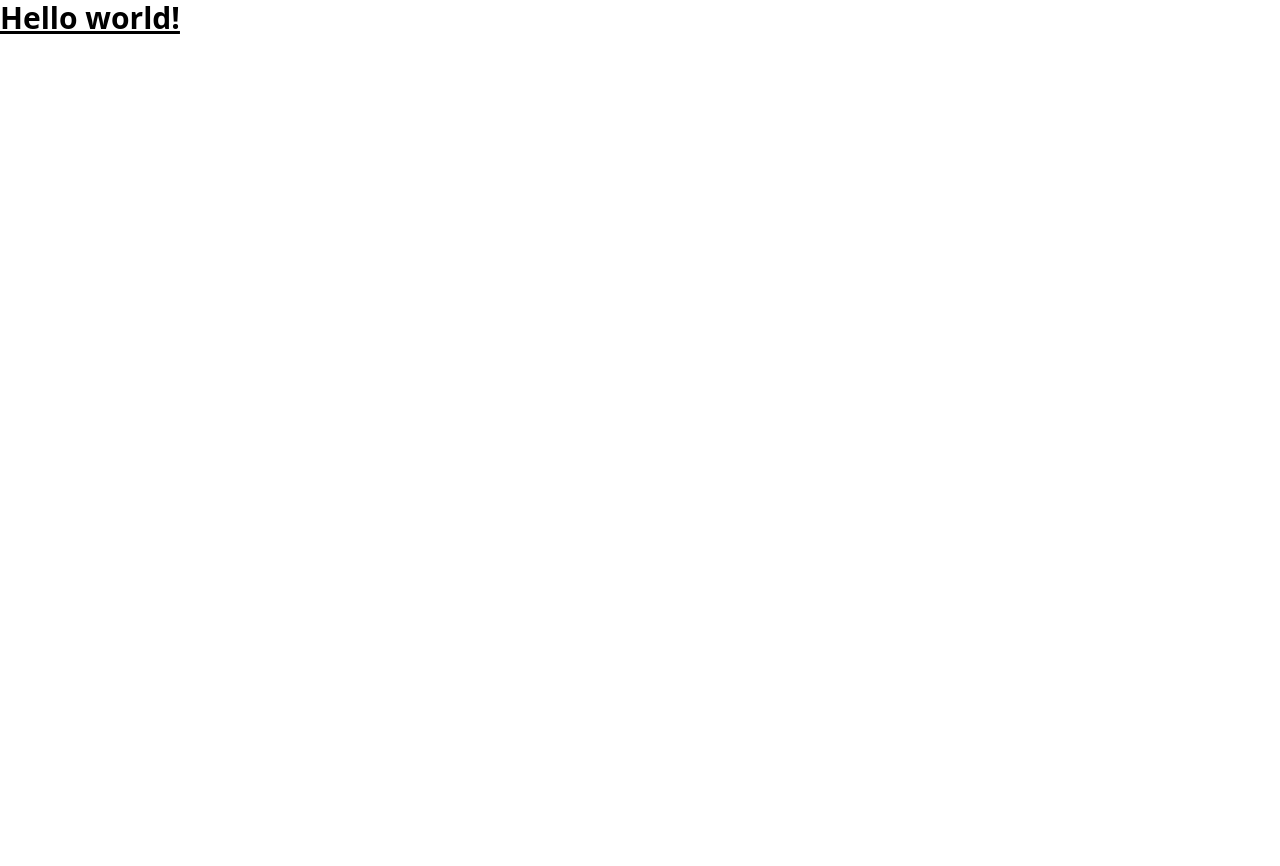
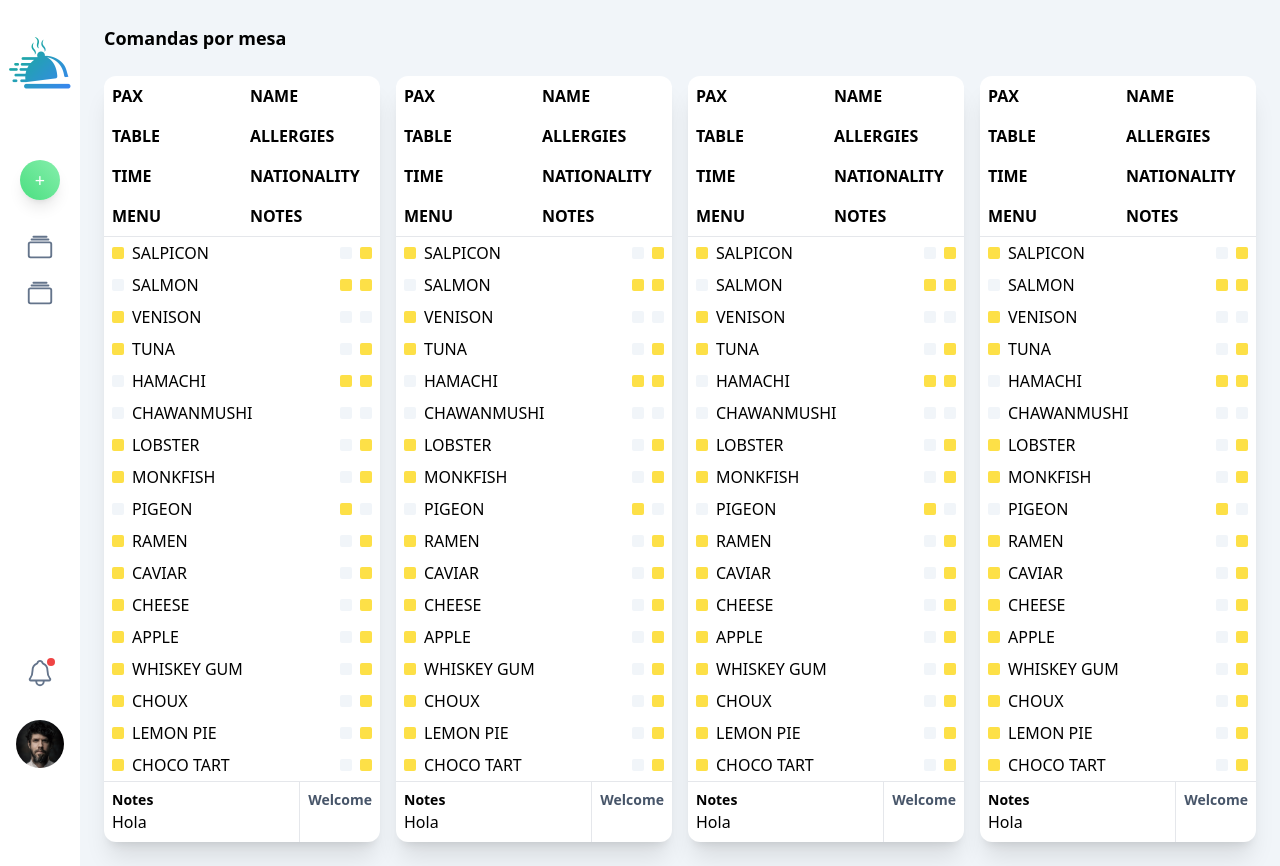
Before and after one commit to gorkavillara/my-chef, a Next.js app: page / in a window 1280 px wide. Before the commit the page ends 800 px from the top, so only its background shows below. Built offline with nearby package versions, Linux system fonts and the light colour scheme.

Commit message:
Admin - Todo junto en el index

```diff
--- a/pages/admin/components/Avatar.tsx
+++ b/pages/admin/components/Avatar.tsx
@@ -1,4 +1,5 @@
 import React from "react";
+import Image from "next/image"
 
 type AvatarProps = {
   image: string;
@@ -7,7 +8,7 @@ type AvatarProps = {
 const Avatar = ({ image }: AvatarProps) => {
   return (
     <div className="w-12 h-12 rounded-full overflow-hidden">
-      <img src={image} alt={image} />
+      <Image src={image} alt={image} width={200} height={250} layout="intrinsic" />
     </div>
   );
 };
--- a/pages/admin/components/Sidebar.tsx
+++ b/pages/admin/components/Sidebar.tsx
@@ -17,7 +17,7 @@ const Sidebar = () => {
       </div>
       <div className="flex flex-col items-center gap-8 text-slate-500">
         <SidebarIcon icon={<IoNotificationsOutline />} isActive={false} notifications={2} />
-        <Avatar image="paulo.jpg" />
+        <Avatar image="/paulo.jpg" />
       </div>
     </div>
   );
--- a/pages/index.tsx
+++ b/pages/index.tsx
@@ -1,6 +1,7 @@
 import type { NextPage } from "next";
 import Head from "next/head";
 import styles from "../styles/Home.module.css";
+import Admin from "./admin"
 
 const Home: NextPage = () => {
   return (
@@ -11,8 +12,7 @@ const Home: NextPage = () => {
         <link rel="icon" href="/favicon_256x256.png" />
         <link rel="manifest" href="/manifest.json" />
       </Head>
-
-      <h1 className="text-3xl font-bold underline">Hello world!</h1>
+      <Admin />
     </div>
   );
 };
```
